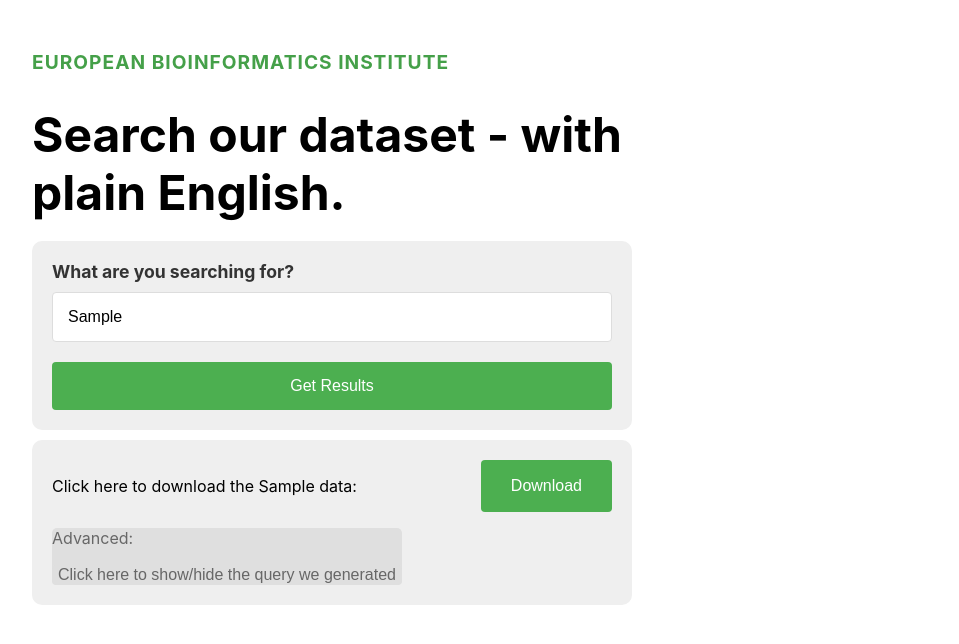
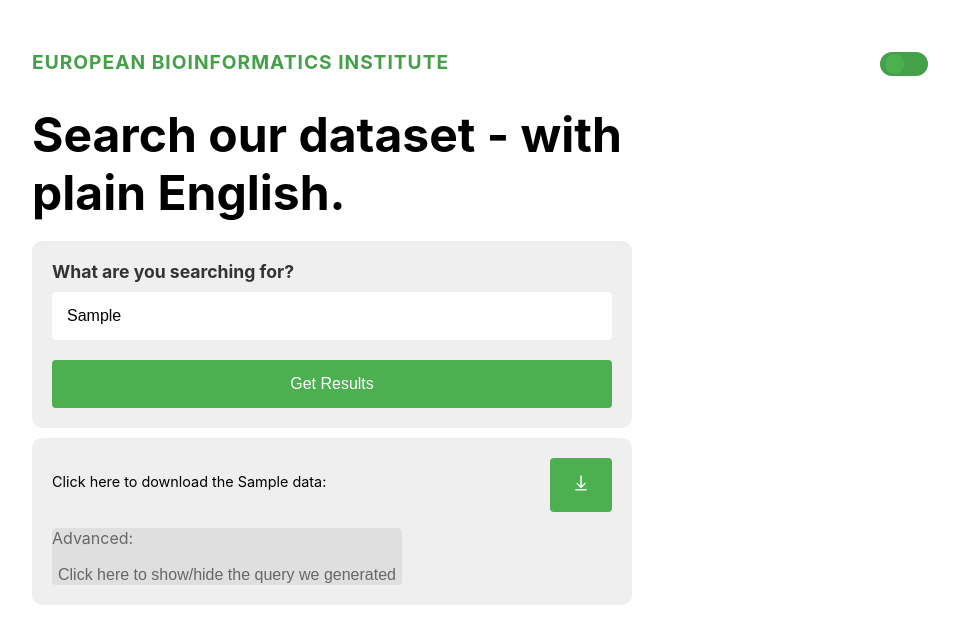
Before and after one commit to grishaqq/MGnify_FrontEnd, a React (Create React App) app: page / in a window 1280 px wide. Both pictures are taken after typing "Sample" into the empty fields and a click on the button "Get Results". Shown: the top 644 px of the page, without its empty margins (308-1267 px from the left). Built offline with nearby package versions, Linux system fonts and the light colour scheme.

Commit message:
Added dark mode, and made download button an icon button rather than a textual one

```diff
--- a/src/App.css
+++ b/src/App.css
@@ -1,3 +1,4 @@
+
 body, html {
   margin: 0;
   padding: 0;
@@ -5,7 +6,6 @@
     'Ubuntu', 'Cantarell', 'Fira Sans', 'Droid Sans', 'Helvetica Neue',
     sans-serif;
   height: 100%;
-  background-color: #ffffff;
 }
 
 .app-container {
@@ -15,7 +15,10 @@
   min-height: 100vh;
   text-align: center;
   padding: 50px;
+  background-color: var(--bg-colour);
 }
+
+
 
 .search-wrapper {
   width: 100%;
@@ -24,7 +27,7 @@
 
 .ebi-header {
   text-align: left;
-  color: #45a049; /* Green colour taken from existing EBI web pages, pairing it with black is based on their pages also. */
+  color: var(--header-colour); /* Green colour taken from existing EBI web pages, pairing it with black is based on their pages also. */
   font-size: 1.2rem;
   margin-bottom: 20px;
   text-transform: uppercase;
@@ -33,7 +36,7 @@
 }
 
 h1 {
-  color: #000;
+  color: var(--text-colour);
   font-size: 3rem;
   font-weight: bold;
   margin-bottom: 20px;
@@ -41,9 +44,17 @@
   text-align: left;
 }
 
+.download-line {
+  color: var(--text-colour);
+  font-size: 0.9rem;
+  margin-bottom: 20px;
+  line-height: 1.2;
+  text-align: left;
+}
+
 form {
   padding: 20px;
-  background-color: #efefef;
+  background-color: var(--form-colour);
   border-radius: 10px;
   margin-bottom: 10px;
 }
@@ -51,25 +62,27 @@
 label {
   display: block;
   text-align: left;
-  color: #333;
+  color: var(--label-colour);
   margin-bottom: 10px;
   font-size: 1.1rem;
   font-weight: bold;
 }
 
-input {
+input[type="text"],textarea {
   width: 100%;
   padding: 15px;
   font-size: 1rem;
-  border: 1px solid #ddd;
+  background-color: var(--input-colour);
+  color: var(--input-text-colour);
+  border: 1px solid var(--border-colour);
   border-radius: 4px;
   margin-bottom: 20px;
   box-sizing: border-box;
 }
 
 button {
-  background-color: #4CAF50;
-  color: white;
+  background-color: var(--button-colour);
+  color: var(--button-text-colour);
   border: none;
   font-size: 1rem;
   border-radius: 4px;
@@ -84,12 +97,17 @@
 }
 
 #downloadBtn{
-  text-align: right;
-  padding: 15px 30px;
+  padding: 15px 15px;
 }
 
+.button-Image{
+  max-width: 60%;
+  height: auto;
+}
+
+
 button:hover {
-  background-color: #45a049;
+  background-color: var(--hover-colour);
 }
 
 .download-line {
@@ -100,14 +118,14 @@
 
 .query-show{
   width:max-content;
-  background-color: #dfdfdf;
-  color: #676767;
+  background-color: var(--return-colour);
+  color: var(--return-colour-text);
   text-align: left;
   border-radius: 5px;
 }
 
 #apiBtn{
-  background-color: #dfdfdf;
-  color: #676767;
+  background-color: var(--return-colour);
+  color: var(--return-colour-text);
   border-radius: none;
 }
--- a/src/App.js
+++ b/src/App.js
@@ -1,11 +1,14 @@
 import { useState } from 'react';
 import './App.css';
+import { Toggle } from "./toggle/Toggle";
+import downloadDark from "./download-icon-black.jpg";
+import downloadLight from "./download-icon-white.png";
 
 function App() {
   const [searchQuery, setSearchQuery] = useState(''); // Keep the input string as state
   const [returnVisible, setReturnVisible] = useState(false); // Hide the return elements until ready to serve to user
   const [queryClicked, setQueryClicked] = useState(false); // Hide or show the API call to users
-
+  const [isDark, setIsDark] = useState(false); // Allow user to view in dark mode.
 
   const handleSearchChange = (e) => {
     setSearchQuery(e.target.value); // e.target is our input field
@@ -66,15 +69,13 @@
 
   // Display the download options.
   // Currently serves a single downloadable text file indicating the query that was made.
-  // NOTE: Mock-up had the download button being an icon-based button, not a text-based button.
-  //       I could not figure this out, so made it a text button. This would be a nice change,
-  //       but is non-essential so can be left as-is for the time being.
   function WriteResponse(){
     return(
       <div className="download-all-lines">
         <div className="download-line">
           <p>Click here to download the {searchQuery} data:</p>
-          <button id="downloadBtn" onClick={downloadSearchInfo} type="button">Download</button>
+          <button id="downloadBtn" onClick={downloadSearchInfo} type="button"><img src={isDark ? downloadDark : downloadLight}
+     	 className="button-Image"></img></button>
         </div>
       </div>
     )
@@ -102,7 +103,8 @@
   // and then an element containing everything we return upon submission,
   // which is defined above.
   return (
-    <div className="app-container">
+    <div className="app-container" data-theme={isDark ? "dark" : "light"}>
+      <Toggle isChecked={isDark} handleChange={() => setIsDark(!isDark)} />
       <div className="search-wrapper">
         <div className="ebi-header">
             European Bioinformatics Institute
--- a/src/index.css
+++ b/src/index.css
@@ -11,3 +11,38 @@
   font-family: source-code-pro, Menlo, Monaco, Consolas, 'Courier New',
     monospace;
 }
+
+/* root class allows us to define colour variables*/
+:root{
+  --bg-colour: #ffffff;
+  --header-colour: #45A049;
+  --text-colour: #000;
+  --form-colour: #efefef;
+  --label-colour: #333;
+  --input-colour: #FFFFFF;
+  --input-text-colour: #000000;
+  --button-colour: #4CAF50;
+  --button-text-colour: #FFFFFF;
+  --hover-colour: #45A049;
+  --return-colour: #dfdfdf;
+  --return-colour-text: #676767;
+  --toggle-bg:var(--header-colour);
+  --toggle-fg:var(--button-colour);
+}
+
+[data-theme="dark"] {
+  --bg-colour: #0A0A0A;
+  --header-colour: #37833A;
+  --text-colour: #FFFFFF;
+  --form-colour: #212121;
+  --label-colour: #EEEEEE;
+  --input-colour: #1A1A1A;
+  --input-text-colour: #FFFFFF;
+  --button-colour: #307433;
+  --button-text-colour: #000000;
+  --hover-colour: #37833A;
+  --return-colour: #303030;
+  --return-colour-text: #A9A9A9;
+  --toggle-bg:var(--header-colour);
+  --toggle-fg:var(--button-colour);
+}
--- /dev/null
+++ b/src/toggle/Toggle.css
@@ -0,0 +1,42 @@
+.toggle-container {
+    position: absolute;
+    top: 2em;
+    right: 2em;
+  }
+
+  .toggle {
+    visibility: hidden;
+  }
+
+  .toggle + label {
+    display: flex;
+    align-items: center;
+    font-size: 1.5em;
+    cursor: pointer;
+    color: var(--text-color);
+  }
+
+  .toggle + label::before {
+    content: "";
+    height: 1em;
+    width: 2em;
+    border-radius: 1em;
+    background-color: var(--toggle-bg);
+    margin-right: 0.5em;
+    transition: background-color 250ms ease-in-out;
+  }
+
+  .toggle + label::after {
+    content: "";
+    height: 0.8em;
+    width: 0.8em;
+    border-radius: 1em;
+    background-color: var(--toggle-fg);
+    position: absolute;
+    left: 0.2em;
+    transition: background-color 250ms ease-in-out, transform 250ms ease-in-out;
+  }
+
+  .toggle:checked + label::after {
+    transform: translateX(100%);
+  }
--- /dev/null
+++ b/src/toggle/Toggle.js
@@ -0,0 +1,16 @@
+import "./Toggle.css";
+
+export const Toggle = ({ handleChange, isChecked }) => {
+  return (
+    <div className="toggle-container">
+      <input
+        type="checkbox"
+        id="check"
+        className="toggle"
+        onChange={handleChange}
+        checked={isChecked}
+      />
+      <label htmlFor="check"></label>
+    </div>
+  );
+};
```
Also changed, not shown: src/download-icon-black.jpg (added), src/download-icon-white.png (added).
